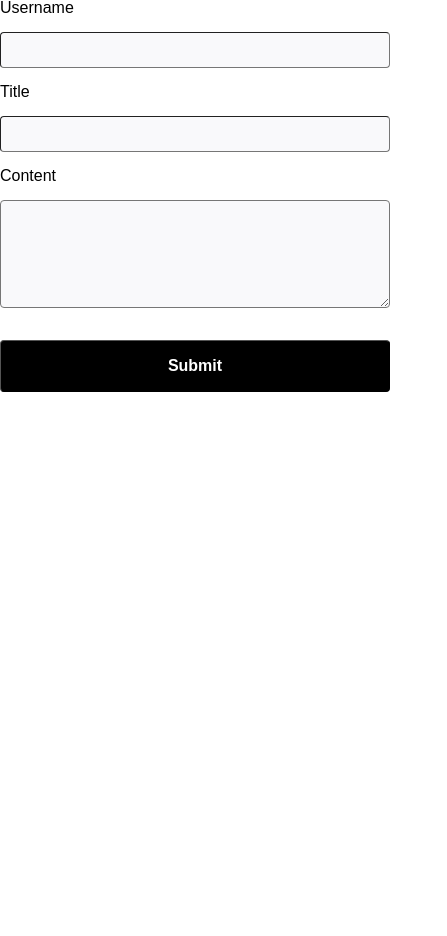
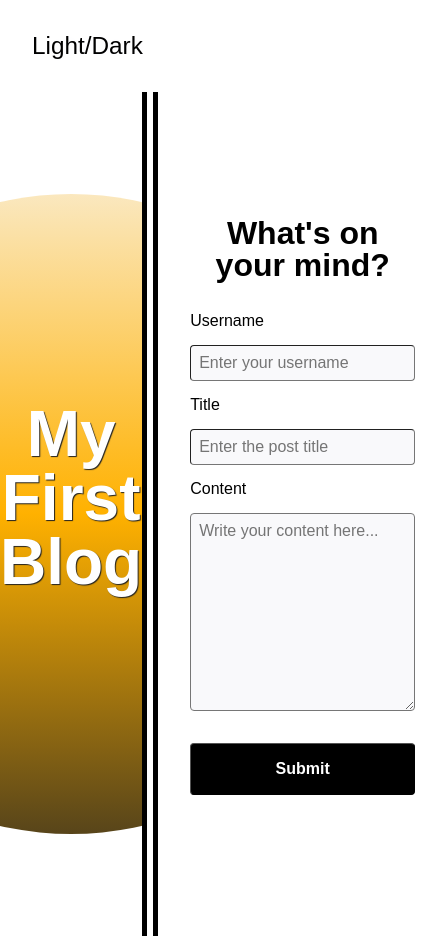
Before and after one commit to AlecTaber/personal-blog, a plain HTML site: page index.html in a window 390 px wide. Shown: the whole page, 447 px wide, since content can reach past the window. Before the commit the page ends 844 px from the top, so only its background shows below. Drawn offline with Linux system fonts and the light colour scheme.

Commit message:
fix styling issues

```diff
--- a/assets/js/blog.js
+++ b/assets/js/blog.js
@@ -41,4 +41,8 @@ function renderPosts() {
   }
 }
 
+document.getElementById('back').addEventListener('click', () => {
+    window.history.back();
+});
+
 document.addEventListener('DOMContentLoaded', renderPosts);
--- a/assets/js/logic.js
+++ b/assets/js/logic.js
@@ -9,9 +9,9 @@ function toggleMode() {
 
 function applySavedTheme() {
     const theme = localStorage.getItem('theme');
-    if (savedTheme) {
+    if (theme) {
         document.body.classList.remove('light', 'dark');
-        document.body.classList.add(savedTheme);
+        document.body.classList.add(theme);
     }
 }
 
--- a/index.html
+++ b/index.html
@@ -12,20 +12,35 @@
     <script defer src="./assets/js/logic.js" type="text/javascript"></script>
     <script defer src="./assets/js/form.js" type="text/javascript"></script>
   </head>
-  <body>
+  <body class="light">
+
+    <header>
+      <button id="toggle" aria-label="Toggle light/dark mode">Light/Dark</button>
+    </header>
+
+    <div class="container" style="display: flex; height: 100vh;">
+
+      <aside>
+        <h2>My First Blog</h2>
+      </aside>
+
+      <section>
+        <h2>What's on your mind?</h2>
         <form id="blogForm">
           <label for="username">Username</label>
-      <input type="text" id="username" name="username" class="username" required />
+          <input type="text" id="username" name="username" placeholder="Enter your username" />
 
           <label for="title">Title</label>
-      <input type="text" id="title" name="title" class="title" required />
+          <input type="text" id="title" name="title" placeholder="Enter the post title" />
 
           <label for="content">Content</label>
-      <textarea id="content" name="content" class="content" rows="5" required></textarea>
+          <textarea id="content" name="content" rows="10" placeholder="Write your content here..."></textarea>
 
           <input type="submit" value="Submit" />
+          <p id="error" style="display: none;">All fields are required.</p>
         </form>
+      </section>
 
-    <p id="error" class="error-message"></p>
+    </div>
   </body>
   </html>
```
Also changed, not shown: blog.html (+2 -2 lines). Lines whose indentation alone changed are shown as unchanged.
